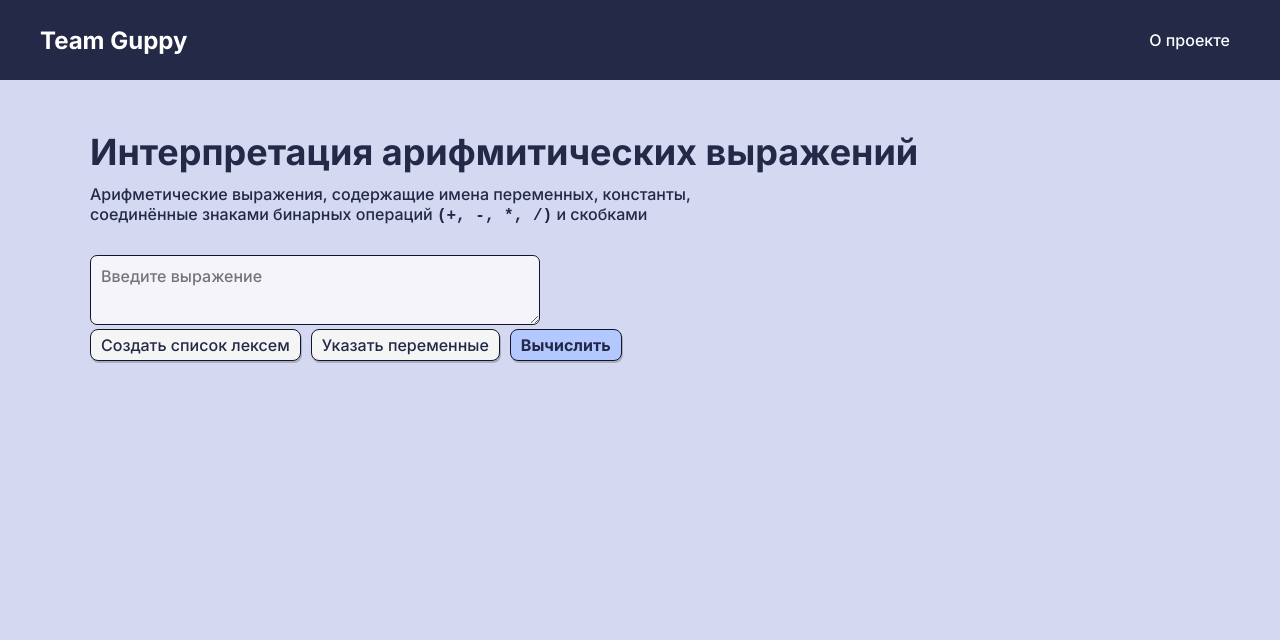
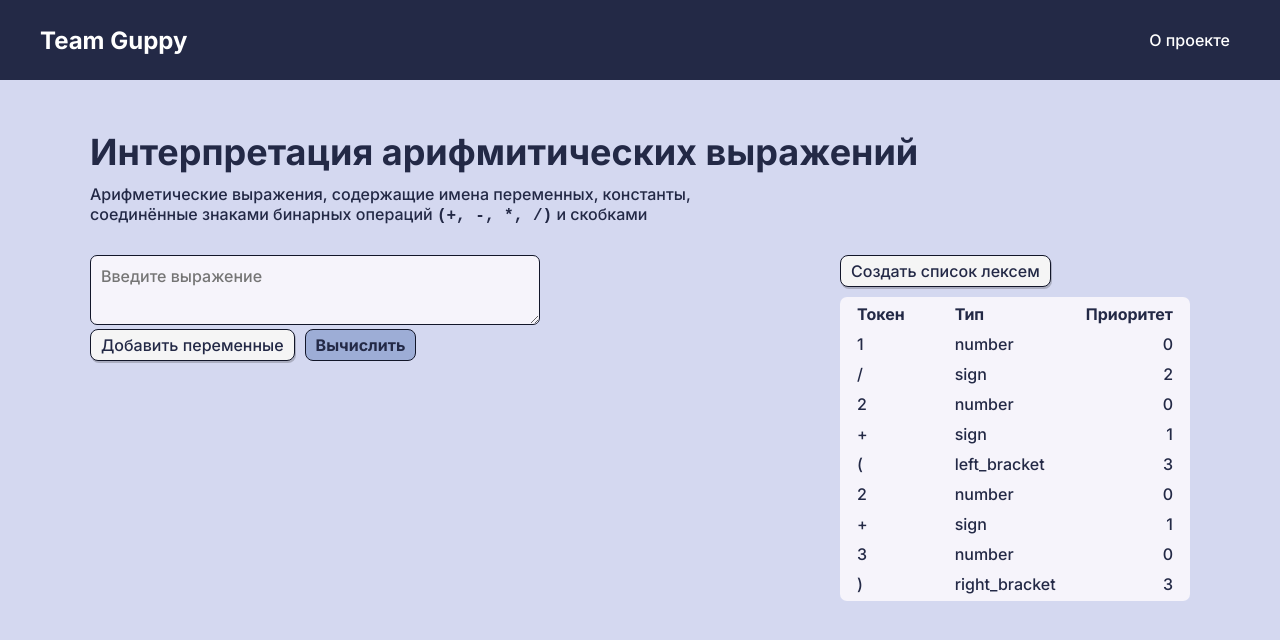
Before and after one commit to Guppy-Team/LogicCalculator, a React (Create React App) app in the folder LogicCalculator.ASP/ClientApp/: page / in a window 1280 px wide. Both pictures are taken after a click on the button "Создать список лексем". Shown: the top 640 px of the page. Built offline with nearby package versions, Linux system fonts and the light colour scheme.

Commit message:
Add `LexemeTable`

```diff
--- a/LogicCalculator.ASP/ClientApp/src/components/Button/Button.module.scss
+++ b/LogicCalculator.ASP/ClientApp/src/components/Button/Button.module.scss
@@ -18,9 +18,21 @@
 	cursor: pointer;
 	transition: all 0.15s ease 0s;
 
-	&:active {
+	&:active:not(:disabled) {
 		transform: translateY(1px);
-		box-shadow: none;
+		box-shadow: unset;
+		outline: none;
+	}
+
+	&:hover:not(:disabled):not(.main) {
+		background-color: #e5e5e5;
+	}
+
+	&:disabled {
+		cursor: unset;
+		transform: translateY(0px);
+		box-shadow: unset;
+		background-color: #9dadd6;
 	}
 }
 
--- /dev/null
+++ b/LogicCalculator.ASP/ClientApp/src/components/LexemeTable/LexemeTable.jsx
@@ -0,0 +1,27 @@
+import React from 'react';
+
+import styles from './LexemeTable.module.scss';
+import clsx from 'clsx';
+
+export const LexemeTable = ({ lexemes, className }) => {
+  return (
+    <table className={clsx(styles.root, className)}>
+      <thead>
+        <tr>
+          <td>Токен</td>
+          <td>Тип</td>
+          <td>Приоритет</td>
+        </tr>
+      </thead>
+      <tbody>
+        {lexemes.map((lexeme, i) => (
+          <tr key={i}>
+            <td>{lexeme.value}</td>
+            <td>{lexeme.type}</td>
+            <td>{lexeme.priority}</td>
+          </tr>
+        ))}
+      </tbody>
+    </table>
+  );
+};
--- /dev/null
+++ b/LogicCalculator.ASP/ClientApp/src/components/LexemeTable/LexemeTable.module.scss
@@ -0,0 +1,32 @@
+@import '../../scss/variables';
+
+.root {
+	width: 100%;
+	background-color: #f6f4fb;
+	border-collapse: collapse;
+
+	border: 2px solid $strokeColor;
+	border-radius: 7px;
+	overflow: hidden;
+
+	thead {
+
+		tr {
+			font-weight: 700;
+		}
+	}
+
+	th,
+	td {
+		padding: 5px 15px;
+		text-align: left;
+	}
+
+	td:first-child {
+		width: calc(100%/3);
+	}
+
+	td:last-child {
+		text-align: right;
+	}
+}
--- /dev/null
+++ b/LogicCalculator.ASP/ClientApp/src/components/LexemeTable/index.js
@@ -0,0 +1 @@
+export { LexemeTable } from './LexemeTable';
--- /dev/null
+++ b/LogicCalculator.ASP/ClientApp/src/components/TruthTable/TruthTable.module.scss
@@ -0,0 +1,3 @@
+@import '../../scss/variables';
+
+.root {}
--- /dev/null
+++ b/LogicCalculator.ASP/ClientApp/src/components/TruthTable/index.js
@@ -0,0 +1 @@
+export { TruthTable } from './TruthTable';
--- a/LogicCalculator.ASP/ClientApp/src/pages/Home/Home.jsx
+++ b/LogicCalculator.ASP/ClientApp/src/pages/Home/Home.jsx
@@ -5,6 +5,7 @@ import { InputField } from '../../components/InputField';
 import { Title } from '../../components/Title';
 
 import styles from './Home.module.scss';
+import { LexemeTable } from '../../components/LexemeTable/LexemeTable';
 
 export const Home = () => {
   const [expression, setExpression] = useState('');
@@ -12,8 +13,22 @@ export const Home = () => {
   const [isVariablesVisible, setVariablesVisible] = useState(false);
   const [result, setResult] = useState('');
 
+  const [lexemes, setLexemes] = useState([]);
+
   const handleCreateLexemeList = () => {
     console.log('список лексем');
+
+    setLexemes([
+      { value: '1', type: 'number', priority: '0' },
+      { value: '/', type: 'sign', priority: '2' },
+      { value: '2', type: 'number', priority: '0' },
+      { value: '+', type: 'sign', priority: '1' },
+      { value: '(', type: 'left_bracket', priority: '3' },
+      { value: '2', type: 'number', priority: '0' },
+      { value: '+', type: 'sign', priority: '1' },
+      { value: '3', type: 'number', priority: '0' },
+      { value: ')', type: 'right_bracket', priority: '3' },
+    ]);
   };
 
   const handleToggleVariablesVisibility = () => {
@@ -25,7 +40,7 @@ export const Home = () => {
   };
 
   return (
-    <div>
+    <>
       <Title>Интерпретация арифмитических выражений</Title>
       <p className={styles.subtitle}>
         Арифметические выражения, содержащие имена переменных, константы,
@@ -34,6 +49,7 @@ export const Home = () => {
         скобками
       </p>
 
+      <div className={styles.columnsWrapper}>
         <div className={styles.inputWrapper}>
           <InputField
             as="textarea"
@@ -44,15 +60,15 @@ export const Home = () => {
           />
 
           <div className={styles.buttonGroup}>
-          <Button onClick={handleCreateLexemeList}>
-            Создать список лексем
+            <Button onClick={handleToggleVariablesVisibility}>
+              {isVariablesVisible ? 'Убрать переменные' : 'Добавить переменные'}
             </Button>
 
-          <Button onClick={handleToggleVariablesVisibility}>
-            Указать переменные
-          </Button>
-
-          <Button onClick={handleCalculate} main>
+            <Button
+              onClick={handleCalculate}
+              main
+              disabled={expression.trim().length === 0}
+            >
               Вычислить
             </Button>
           </div>
@@ -73,6 +89,16 @@ export const Home = () => {
             </div>
           )}
         </div>
+
+        <div className={styles.lexemeTableWrapper}>
+          <Button onClick={handleCreateLexemeList}>
+            Создать список лексем
+          </Button>
+          {lexemes.length > 0 && (
+            <LexemeTable lexemes={lexemes} className={styles.lexemeTable} />
+          )}
         </div>
+      </div>
+    </>
   );
 };
--- a/LogicCalculator.ASP/ClientApp/src/pages/Home/Home.module.scss
+++ b/LogicCalculator.ASP/ClientApp/src/pages/Home/Home.module.scss
@@ -10,6 +10,12 @@
 		font-family: monospace;
 		font-weight: 700;
 	}
+}
+
+.columnsWrapper {
+	display: grid;
+	grid-template-columns: 2fr 1fr;
+	gap: 50px;
 }
 
 .input {
@@ -36,3 +42,7 @@
 		color: red;
 	}
 }
+
+.lexemeTable {
+	margin-top: 10px;
+}
```
Also changed, not shown: LogicCalculator.ASP/ClientApp/src/components/TruthTable/TruthTable.jsx (added, +7 -0 lines). Lines whose indentation alone changed are shown as unchanged.
